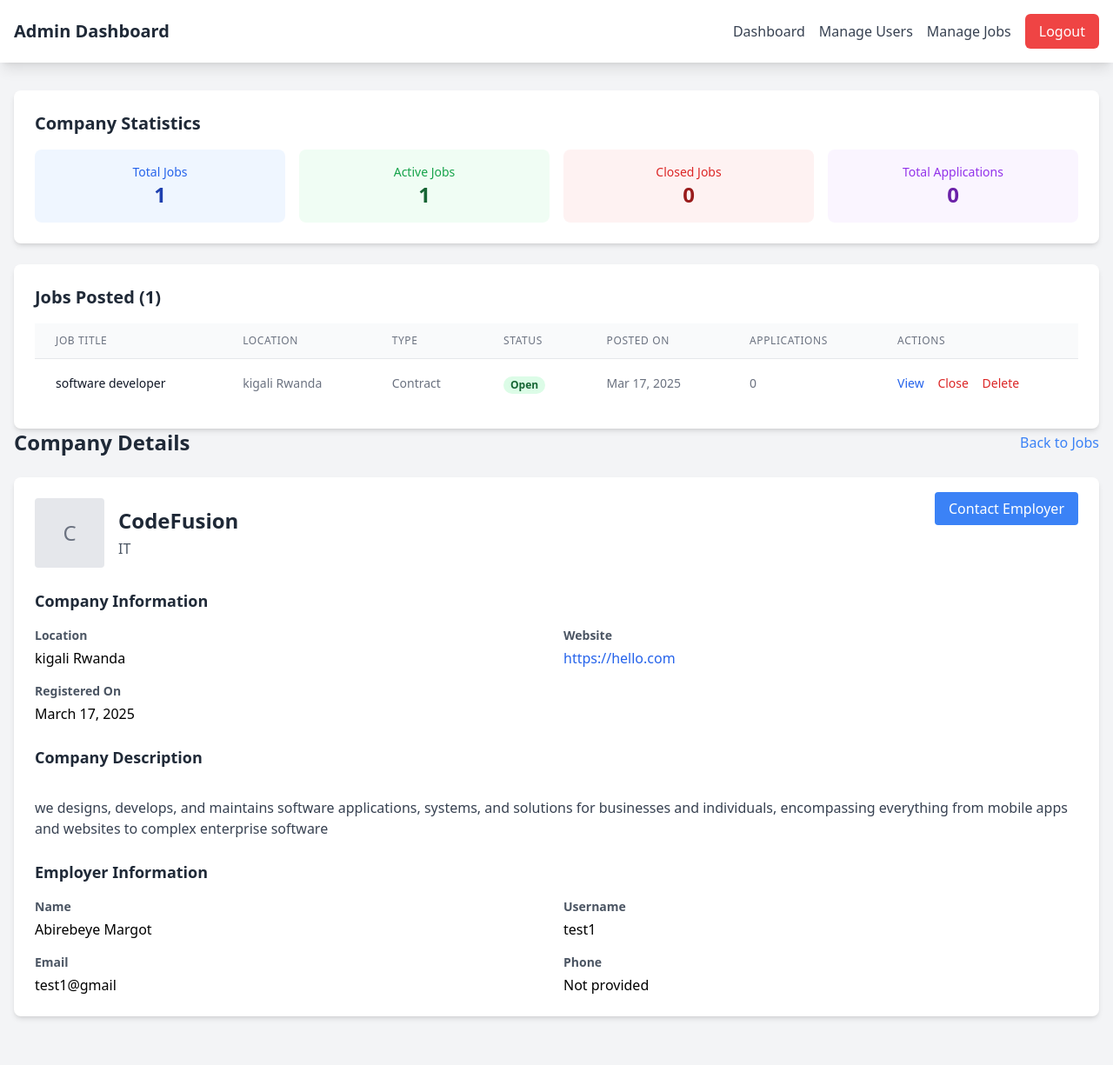
After one commit to Code-Fusion-3/recruitment_system, a PHP site: page /recruitment_system/views/admin/company_details.php?id=2 in a window 1280 px wide. The commit adds this page. Shown: the whole page at 87% size. Run offline with PHP 8.4, Linux system fonts and the light colour scheme; the visitor is signed in with stand-in values (Sample User, id 1); data comes from the database, SQL or seed files in the repository; some libraries are stand-ins or nearby versions.

```diff
--- /dev/null
+++ b/views/admin/company_details.php
@@ -0,0 +1,325 @@
+<?php
+session_start();
+require_once '../../config/database.php';
+
+// Check if user is logged in and is an admin
+if (!isset($_SESSION['user_id']) || $_SESSION['role'] !== 'admin') {
+    header("Location: ../auth/login.php");
+    exit();
+}
+
+// Check if company ID is provided
+if (!isset($_GET['id']) || empty($_GET['id'])) {
+    $_SESSION['error'] = "Company ID is required";
+    header("Location: jobs.php");
+    exit();
+}
+
+$company_id = $_GET['id'];
+
+// Create database connection
+$database = new Database();
+$db = $database->getConnection();
+
+// Get company details
+$company_query = "SELECT c.*, u.first_name, u.last_name, u.email, u.phone, u.username
+                 FROM companies c
+                 INNER JOIN users u ON c.user_id = u.user_id
+                 WHERE c.company_id = :company_id";
+$company_stmt = $db->prepare($company_query);
+$company_stmt->bindParam(":company_id", $company_id);
+$company_stmt->execute();
+
+if ($company_stmt->rowCount() === 0) {
+    $_SESSION['error'] = "Company not found";
+    header("Location: jobs.php");
+    exit();
+}
+
+$company = $company_stmt->fetch(PDO::FETCH_ASSOC);
+
+// Get jobs posted by this company
+$jobs_query = "SELECT j.*,
+              (SELECT COUNT(*) FROM applications a WHERE a.job_id = j.job_id) as application_count
+              FROM jobs j
+              WHERE j.company_id = :company_id
+              ORDER BY j.created_at DESC";
+$jobs_stmt = $db->prepare($jobs_query);
+$jobs_stmt->bindParam(":company_id", $company_id);
+$jobs_stmt->execute();
+$jobs = $jobs_stmt->fetchAll(PDO::FETCH_ASSOC);
+
+// Get job statistics
+$stats_query = "SELECT
+               COUNT(*) as total_jobs,
+               SUM(CASE WHEN status = 'open' THEN 1 ELSE 0 END) as active_jobs,
+               SUM(CASE WHEN status = 'closed' THEN 1 ELSE 0 END) as closed_jobs,
+               SUM(CASE WHEN status = 'draft' THEN 1 ELSE 0 END) as draft_jobs
+               FROM jobs
+               WHERE company_id = :company_id";
+$stats_stmt = $db->prepare($stats_query);
+$stats_stmt->bindParam(":company_id", $company_id);
+$stats_stmt->execute();
+$stats = $stats_stmt->fetch(PDO::FETCH_ASSOC);
+
+// Get total applications for all company jobs
+$applications_query = "SELECT COUNT(*) as total_applications
+                      FROM applications a
+                      JOIN jobs j ON a.job_id = j.job_id
+                      WHERE j.company_id = :company_id";
+$applications_stmt = $db->prepare($applications_query);
+$applications_stmt->bindParam(":company_id", $company_id);
+$applications_stmt->execute();
+$applications_count = $applications_stmt->fetch(PDO::FETCH_ASSOC)['total_applications'];
+?>
+
+<!DOCTYPE html>
+<html lang="en">
+<head>
+    <meta charset="UTF-8">
+    <meta name="viewport" content="width=device-width, initial-scale=1.0">
+    <title>Company Details - Admin Dashboard</title>
+    <script src="https://cdn.tailwindcss.com"></script>
+    <link rel="stylesheet" href="https://cdnjs.cloudflare.com/ajax/libs/font-awesome/6.0.0-beta3/css/all.min.css">
+</head>
+<body class="bg-gray-100">
+    <nav class="bg-white shadow-lg">
+        <div class="max-w-7xl mx-auto px-4">
+            <div class="flex justify-between items-center py-4">
+                <div class="flex items-center">
+                    <h1 class="text-xl font-bold text-gray-800">Admin Dashboard</h1>
+                </div>
+                <div class="flex items-center space-x-4">
+                    <a href="dashboard.php" class="text-gray-700 hover:text-gray-900">Dashboard</a>
+                    <a href="users.php" class="text-gray-700 hover:text-gray-900">Manage Users</a>
+                    <a href="jobs.php" class="text-gray-700 hover:text-gray-900">Manage Jobs</a>
+                    <a href="../auth/logout.php" class="bg-red-500 text-white px-4 py-2 rounded-md hover:bg-red-600">Logout</a>
+                </div>
+            </div>
+        </div>
+    </nav>
+
+    <div class="max-w-7xl mx-auto px-4 py-8">
+             <!-- Company Statistics -->
+             <div class="bg-white rounded-lg shadow-md overflow-hidden mb-6">
+            <div class="p-6">
+                <h3 class="text-xl font-bold text-gray-800 mb-4">Company Statistics</h3>
+
+                <div class="grid grid-cols-1 md:grid-cols-4 gap-4">
+                    <div class="bg-blue-50 p-4 rounded-lg text-center">
+                        <p class="text-sm text-blue-600">Total Jobs</p>
+                        <p class="text-2xl font-bold text-blue-800"><?php echo $stats['total_jobs']; ?></p>
+                    </div>
+                    <div class="bg-green-50 p-4 rounded-lg text-center">
+                        <p class="text-sm text-green-600">Active Jobs</p>
+                        <p class="text-2xl font-bold text-green-800"><?php echo $stats['active_jobs']; ?></p>
+                    </div>
+                    <div class="bg-red-50 p-4 rounded-lg text-center">
+                        <p class="text-sm text-red-600">Closed Jobs</p>
+                        <p class="text-2xl font-bold text-red-800"><?php echo $stats['closed_jobs']; ?></p>
+                    </div>
+                    <div class="bg-purple-50 p-4 rounded-lg text-center">
+                        <p class="text-sm text-purple-600">Total Applications</p>
+                        <p class="text-2xl font-bold text-purple-800"><?php echo $applications_count; ?></p>
+                    </div>
+                </div>
+            </div>
+        </div>
+
+        <!-- Jobs Posted by Company -->
+        <div class="bg-white rounded-lg shadow-md overflow-hidden">
+            <div class="p-6">
+                <h3 class="text-xl font-bold text-gray-800 mb-4">Jobs Posted (<?php echo count($jobs); ?>)</h3>
+
+                <?php if (count($jobs) > 0): ?>
+                    <div class="overflow-x-auto">
+                        <table class="min-w-full divide-y divide-gray-200">
+                            <thead class="bg-gray-50">
+                                <tr>
+                                    <th scope="col" class="px-6 py-3 text-left text-xs font-medium text-gray-500 uppercase tracking-wider">
+                                        Job Title
+                                    </th>
+                                    <th scope="col" class="px-6 py-3 text-left text-xs font-medium text-gray-500 uppercase tracking-wider">
+                                        Location
+                                    </th>
+                                    <th scope="col" class="px-6 py-3 text-left text-xs font-medium text-gray-500 uppercase tracking-wider">
+                                        Type
+                                    </th>
+                                    <th scope="col" class="px-6 py-3 text-left text-xs font-medium text-gray-500 uppercase tracking-wider">
+                                        Status
+                                    </th>
+                                    <th scope="col" class="px-6 py-3 text-left text-xs font-medium text-gray-500 uppercase tracking-wider">
+                                        Posted On
+                                    </th>
+                                    <th scope="col" class="px-6 py-3 text-left text-xs font-medium text-gray-500 uppercase tracking-wider">
+                                        Applications
+                                    </th>
+                                    <th scope="col" class="px-6 py-3 text-left text-xs font-medium text-gray-500 uppercase tracking-wider">
+                                        Actions
+                                    </th>
+                                </tr>
+                            </thead>
+                            <tbody class="bg-white divide-y divide-gray-200">
+                                <?php foreach ($jobs as $job): ?>
+                                    <tr>
+                                        <td class="px-6 py-4">
+                                            <div class="text-sm font-medium text-gray-900">
+                                                <?php echo htmlspecialchars($job['title']); ?>
+                                            </div>
+                                        </td>
+                                        <td class="px-6 py-4 whitespace-nowrap text-sm text-gray-500">
+                                            <?php echo htmlspecialchars($job['location']); ?>
+                                        </td>
+                                        <td class="px-6 py-4 whitespace-nowrap text-sm text-gray-500">
+                                            <?php echo ucfirst(htmlspecialchars($job['job_type'])); ?>
+                                        </td>
+                                        <td class="px-6 py-4 whitespace-nowrap">
+                                            <span class="px-2 inline-flex text-xs leading-5 font-semibold rounded-full
+                                                <?php echo $job['status'] === 'open' ? 'bg-green-100 text-green-800' :
+                                                        ($job['status'] === 'closed' ? 'bg-red-100 text-red-800' :
+                                                        'bg-yellow-100 text-yellow-800'); ?>">
+                                                <?php echo ucfirst($job['status']); ?>
+                                            </span>
+                                        </td>
+                                        <td class="px-6 py-4 whitespace-nowrap text-sm text-gray-500">
+                                            <?php echo date('M d, Y', strtotime($job['created_at'])); ?>
+                                        </td>
+                                        <td class="px-6 py-4 whitespace-nowrap text-sm text-gray-500">
+                                            <?php echo $job['application_count']; ?>
+                                        </td>
+                                        <td class="px-6 py-4 whitespace-nowrap text-sm font-medium">
+                                            <a href="job_details.php?id=<?php echo $job['job_id']; ?>" class="text-blue-600 hover:text-blue-900 mr-3">View</a>
+
+                                            <?php if ($job['status'] === 'open'): ?>
+                                                <a href="../../includes/admin/update_job_status.php?id=<?php echo $job['job_id']; ?>&status=closed"
+                                                   class="text-red-600 hover:text-red-900 mr-3"
+                                                   onclick="return confirm('Are you sure you want to close this job?')">Close</a>
+                                            <?php elseif ($job['status'] === 'closed'): ?>
+                                                <a href="../../includes/admin/update_job_status.php?id=<?php echo $job['job_id']; ?>&status=open"
+                                                   class="text-green-600 hover:text-green-900 mr-3">Reopen</a>
+                                            <?php endif; ?>
+
+                                            <a href="../../includes/admin/delete_job.php?id=<?php echo $job['job_id']; ?>"
+                                               class="text-red-600 hover:text-red-900"
+                                               onclick="return confirm('Are you sure you want to delete this job? This action cannot be undone.')">Delete</a>
+                                        </td>
+                                    </tr>
+                                <?php endforeach; ?>
+                            </tbody>
+                        </table>
+                    </div>
+                <?php else: ?>
+                    <div class="text-center py-4 text-gray-500">
+                        This company has not posted any jobs yet.
+                    </div>
+                <?php endif; ?>
+            </div>
+        </div>
+        <div class="flex justify-between items-center mb-6">
+            <h2 class="text-2xl font-bold text-gray-800">Company Details</h2>
+            <a href="jobs.php" class="text-blue-500 hover:text-blue-700">Back to Jobs</a>
+        </div>
+
+        <?php if (isset($_SESSION['success'])): ?>
+            <div class="bg-green-100 border border-green-400 text-green-700 px-4 py-3 rounded relative mb-6">
+                <?php
+                    echo $_SESSION['success'];
+                    unset($_SESSION['success']);
+                ?>
+            </div>
+        <?php endif; ?>
+
+        <?php if (isset($_SESSION['error'])): ?>
+            <div class="bg-red-100 border border-red-400 text-red-700 px-4 py-3 rounded relative mb-6">
+                <?php
+                    echo $_SESSION['error'];
+                    unset($_SESSION['error']);
+                ?>
+            </div>
+        <?php endif; ?>
+
+        <!-- Company Details Card -->
+        <div class="bg-white rounded-lg shadow-md overflow-hidden mb-6">
+            <div class="p-6">
+                <div class="flex justify-between items-start">
+                    <div class="flex items-center">
+                        <?php if ($company['logo']): ?>
+                            <img src="../../<?php echo htmlspecialchars($company['logo']); ?>" alt="<?php echo htmlspecialchars($company['company_name']); ?> Logo" class="h-20 w-20 object-contain mr-4">
+                        <?php else: ?>
+                            <div class="h-20 w-20 bg-gray-200 flex items-center justify-center mr-4 rounded">
+                                <span class="text-gray-500 text-2xl"><?php echo substr($company['company_name'], 0, 1); ?></span>
+                            </div>
+                        <?php endif; ?>
+                        <div>
+                            <h3 class="text-2xl font-bold text-gray-800"><?php echo htmlspecialchars($company['company_name']); ?></h3>
+                            <p class="text-gray-600 mt-1"><?php echo htmlspecialchars($company['industry']); ?></p>
+                        </div>
+                    </div>
+                    <div>
+                        <a href="../../views/messages/compose.php?to=<?php echo $company['user_id']; ?>" class="bg-blue-500 text-white px-4 py-2 rounded hover:bg-blue-600">
+                            Contact Employer
+                        </a>
+                    </div>
+                </div>
+
+                <div class="mt-6">
+                    <h4 class="text-lg font-semibold text-gray-800">Company Information</h4>
+                    <div class="grid grid-cols-1 md:grid-cols-2 gap-4 mt-4">
+                        <div>
+                            <h5 class="text-sm font-semibold text-gray-600">Location</h5>
+                            <p class="mt-1"><?php echo htmlspecialchars($company['location']); ?></p>
+                        </div>
+                        <div>
+                            <h5 class="text-sm font-semibold text-gray-600">Website</h5>
+                            <p class="mt-1">
+                                <?php if ($company['website']): ?>
+                                    <a href="<?php echo htmlspecialchars($company['website']); ?>" target="_blank" class="text-blue-600 hover:text-blue-800">
+                                        <?php echo htmlspecialchars($company['website']); ?>
+                                    </a>
+                                <?php else: ?>
+                                    Not specified
+                                <?php endif; ?>
+                            </p>
+                        </div>
+                        <div>
+                            <h5 class="text-sm font-semibold text-gray-600">Registered On</h5>
+                            <p class="mt-1"><?php echo date('F j, Y', strtotime($company['created_at'])); ?></p>
+                        </div>
+                    </div>
+                </div>
+
+                <div class="mt-6">
+                    <h4 class="text-lg font-semibold text-gray-800">Company Description</h4>
+                    <div class="mt-2 text-gray-700 whitespace-pre-line">
+                        <?php echo nl2br(htmlspecialchars($company['description'] ?: 'No description provided.')); ?>
+                    </div>
+                </div>
+
+                <div class="mt-6">
+                    <h4 class="text-lg font-semibold text-gray-800">Employer Information</h4>
+                    <div class="grid grid-cols-1 md:grid-cols-2 gap-4 mt-4">
+                        <div>
+                            <h5 class="text-sm font-semibold text-gray-600">Name</h5>
+                            <p class="mt-1"><?php echo htmlspecialchars($company['first_name'] . ' ' . $company['last_name']); ?></p>
+                        </div>
+                        <div>
+                            <h5 class="text-sm font-semibold text-gray-600">Username</h5>
+                            <p class="mt-1"><?php echo htmlspecialchars($company['username']); ?></p>
+                        </div>
+                        <div>
+                            <h5 class="text-sm font-semibold text-gray-600">Email</h5>
+                            <p class="mt-1"><?php echo htmlspecialchars($company['email']); ?></p>
+                        </div>
+                        <div>
+                            <h5 class="text-sm font-semibold text-gray-600">Phone</h5>
+                            <p class="mt-1"><?php echo htmlspecialchars($company['phone'] ?: 'Not provided'); ?></p>
+                        </div>
+                    </div>
+                </div>
+            </div>
+        </div>
+
+
+    </div>
+</body>
+</html>
```
Also changed, not shown: views/admin/job_details.php (+4 -4 lines).
